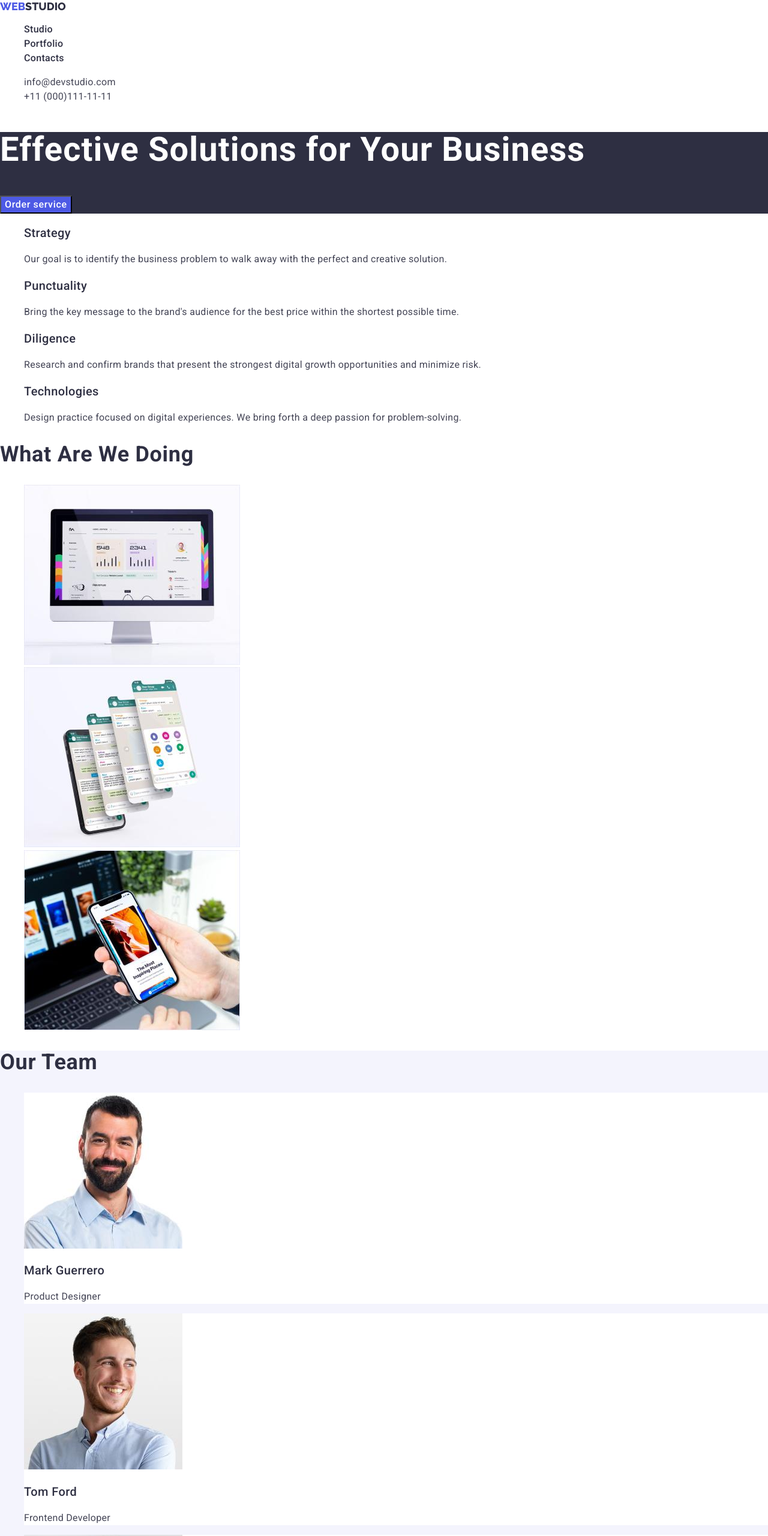
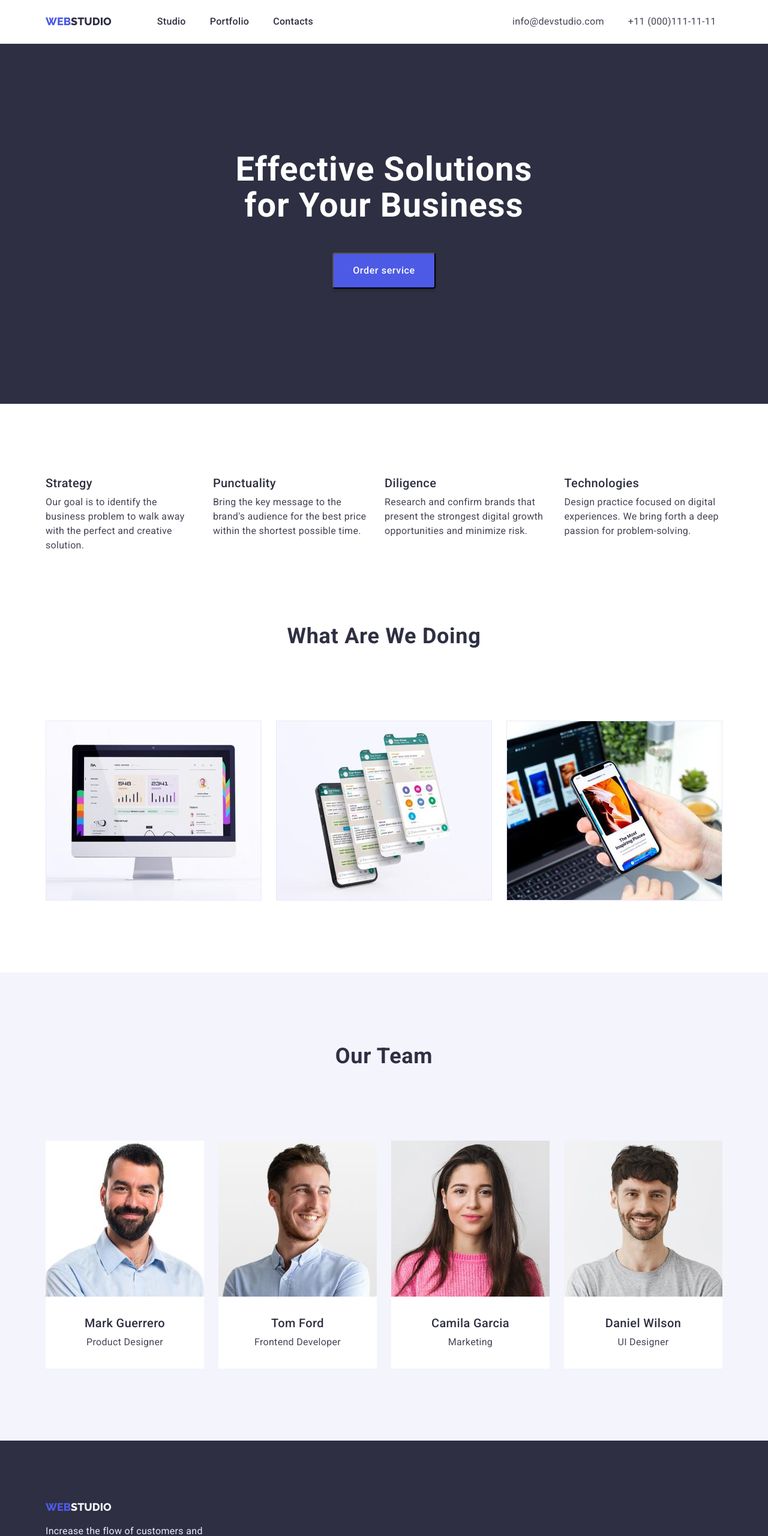
Before and after one commit to IVANKA1901/goit-markup-hw-03, a plain HTML site: page index.html in a window 1280 px wide. Shown: the top 2560 px of the page at 60% size. Drawn offline with nearby package versions, Linux system fonts and the light colour scheme.

Commit message:
домашка 3

```diff
--- a/css/styles.css
+++ b/css/styles.css
@@ -5,6 +5,37 @@
     --secondary-text-color:#434455;
     --third-text-color:#ffffff;
     --accent-color:#4D5AE5;
+}
+h1,
+h2,
+h3,
+h4,
+p {
+    margin-top: 0;
+    margin-bottom: 0;
+}
+
+ul,
+ol {
+    margin-top: 0;
+    margin-bottom: 0;
+    padding-left: 0;
+}
+
+img {
+    display: block;
+}
+
+button {
+    cursor: pointer;
+}
+.container {
+    width: 1158px;
+    margin-left: auto;
+    margin-right: auto;
+    padding-left: 15px;
+    padding-right: 15px;
+
 }
 
 .list {
@@ -25,6 +56,10 @@ body {
     font-style: normal;
 }
 /* ====================COMPONENTS================= */
+.section {
+ padding-top: 120px;
+ padding-bottom: 120px;
+}
 .page-header {
     background-color: var(--third-text-color);
 }
@@ -38,11 +73,13 @@ body {
 }
 
 .section-title {
+    margin-bottom: 120px;
     font-size: 36px;
     line-height: 1.11;
     letter-spacing: 0.02em;
     text-transform: capitalize;
     color: var(--primary-text-color);
+
 }
 
 .logo-light {
@@ -75,6 +112,30 @@ body {
 /* ================/COMPONENTS================= */
 
 /* ====================HEADER===================== */
+.page-header {
+    padding-top: 24px;
+    padding-bottom: 24px;
+    border-bottom: 1px solid #E7E9FC;
+}
+.page-header-container {
+    display: flex;
+    align-items: center;
+}
+.page-nav {
+    display: flex;
+    align-items: center;
+}
+.logo {
+    margin-right: 76px;
+}
+.menu {
+    display: flex;
+    align-items: center;
+}
+.menu-item:not(:last-child) {
+    margin-right: 40px;
+}
+
 .menu-link {
     font-weight: 500;
     line-height: 1.5;
@@ -84,6 +145,14 @@ body {
 .menu-link:hover,
 .menu-link:focus {
     color: #404bbf;
+}
+.navigation-contact {
+    display: flex;
+    align-items: center;
+    margin-left: 332px;
+}
+.adress-item:not(:last-child) {
+    margin-right: 40px;
 }
 
 .adress-link {
@@ -95,22 +164,35 @@ body {
 .adress-link:focus {
     color:#404bbf;
 }
+
 /* ====================/HEADER===================== */
 
 /* ====================SECTION 1===================== */
 .hero {
     background-color: var(--primary-text-color);
+    height: 600px;
+    text-align: center;
+
 }
 
 
 .modal-btn {
+    padding-left: 32px;
+    padding-right: 32px;
+    padding-top: 16px;
+    padding-bottom: 16px;
+    box-shadow: 0px 4px 4px rgba(0, 0, 0, 0.15);
+    border-radius: 4px;
     font-family: inherit;
     font-weight: 500;
     line-height: 1.5;
-    display: flex;
+    display: inline-block;
     letter-spacing: 0.04em;
     color: var(--third-text-color);
     background-color: var(--accent-color);
+    min-width: 169px;
+    text-align: center;
+    margin-top: 48px;
 }
 .modal-btn:hover,
 .modal-btn:focus {
@@ -121,6 +203,13 @@ body {
     line-height: 1.07;
     letter-spacing: 0.02em;
     color: var(--third-text-color);
+    padding-top: 180px;
+    margin-left: auto;
+    margin-right: auto;
+    width: 496px;
+    padding-left: 0px;
+    padding-right: 0px;
+
 }
 
 /* ====================/SECTION 1===================== */
@@ -140,6 +229,7 @@ body {
 }
 
 .feature-title {
+    margin-bottom: 8px;
     font-weight: 500;
     font-size: 20px;
     line-height: 1.2;
@@ -151,6 +241,12 @@ body {
     letter-spacing: 0.02em;
     color: var(--secondary-text-color);
 }
+.feature-list {
+    display: flex;
+    flex-wrap: nowrap;
+    gap: 24px;
+
+}
 /* =========================/SECTION 2================ */
 
 /* =========================SECTION 3=================== */
@@ -158,21 +254,66 @@ body {
     background-color: var(--third-text-color);
 }
 
+.work-img {
+    display: flex;
+    flex-wrap: wrap;
+    margin-top: 72px;
+    gap: 24px;
+    padding-bottom: 120px;
+}
+
 /* =========================/SECTION 3=================== */
 
 /* ====================SECTION 4====================== */
 .section-four {
     background-color: #F4F4FD;
+
+}
+.section-title {
+    margin-bottom: 120px;
+    text-align: center ;
+}
+.team-list {
+    display: flex;
+    flex-wrap: wrap;
+    gap: 24px;
+
 }
 .team-list-item {
     background-color: var(--third-text-color);
+    flex-basis: calc((100% - 72px) /4);
 }
+.team-list-item-wrapper {
+    padding-bottom: 32px;
+    padding-top: 32px;
+    padding-left: 16px;
+    padding-right: 16px;
+    text-align: center;
+
+}
+.card-description {
+    margin-bottom: 8px;
+}
+
 /* ==============
 ==/SECTION 4====================== */
 
 /* =======================FOOTER==================== */
 .footer {
     background-color: var(--primary-text-color);
+    display: block;
+    min-height: 312px;
+}
+
+.logo-footer {
+ padding-top: 100px;
+ padding-left: 0px;
+}
+.footer-description {
+    width: 264px;
+    height: 72px;
+    margin-top: 18px;
+    padding-left: 0px;
 }
 
 /* =======================/FOOTER==================== */
@@ -182,7 +323,19 @@ body {
 
 
 /* ======================SECTION 1=============================*/
+.button-list {
+    display: flex;
+    justify-content: center;
+    margin-top: 96px;
+    gap: 24px;
+
+}
+
 .buttons {
+    padding-left: 24px;
+    padding-right: 24px;
+    padding-top: 12px;
+    padding-bottom: 12px;
     font-weight: 500;
     line-height: 1.5;
     display: flex;
@@ -192,6 +345,7 @@ background-color: #F4F4FD;
     border: 1px solid #E7E9FC;
     border-radius: 4px;
 }
+
 .buttons:hover,
 .buttons:focus {
     color: var(--third-text-color);
@@ -199,6 +353,36 @@ border-radius: 4px;
     border: 1px solid #E7E9FC;
     border-radius: 4px;
 }
+.content {
+    display: flex;
+}
+.card-description {
+    margin-bottom: 8px;
+}
+.first-line {
+    margin-bottom: 48px;
+    margin-top: 72px;
+    gap: 24px;
+}
+.second-line {
+    margin-bottom: 48px;
+    gap: 24px;
+}
+.third-line {
+    margin-bottom: 48px;
+    gap: 24px;
+}
+.content-list-item {
+    background: #FFFFFF;
+    border: 1px solid #E7E9FC;
+}
 
+.content-item-list-wrapper {
+    padding-left: 16px;
+    padding-right: 0px;
+    padding-top: 32px;
+    padding-bottom: 32px;
+    text-align: left;
+}
 /* ======================/SECTION 1======================== */
 /* ==================================/PORTFOLIO========================= */
--- a/index.html
+++ b/index.html
@@ -13,15 +13,20 @@
       href="https://fonts.googleapis.com/css2?family=Raleway:wght@800&family=Roboto:wght@400;500;700;900&display=swap"
       rel="stylesheet"
     />
-    <link rel="stylesheet" href="https://cdn.jsdelivr.net/npm/modern-normalize@1.0.0/modern-normalize.css">
+    <link
+      rel="stylesheet"
+      href="https://cdn.jsdelivr.net/npm/modern-normalize@1.0.0/modern-normalize.css"
+    />
     <link rel="stylesheet" href="./css/styles.css" />
   </head>
   <body>
     <!-- HEADER -->
-    <heaclass="page-headerder">
+    <header class="page-header">
+      <div class="container page-header-container">
         <nav class="page-nav">
           <a class="logo list link" href="./index.html"
-          >WEB<span class="list link logo-dark">STUDIO</span></a>
+            >WEB<span class="list link logo-dark">STUDIO</span></a
+          >
           <ul class="menu list">
             <li class="menu-item">
               <a class="menu-link link" href="./index.html">Studio</a>
@@ -35,28 +40,33 @@
           </ul>
         </nav>
         <address class="adress">
-        <ul class="navigation-contact link list ">
-          <li>
+          <ul class="navigation-contact link list">
+            <li class="adress-item">
               <a class="adress-link link list" href="mailto:info@devstudio.com"
                 >info@devstudio.com</a
               >
             </li>
-          <li>
+            <li class="adress-item">
               <a class="adress-link link list" href="tel:+11(000)111-11-11"
                 >+11 (000)111-11-11</a
               >
             </li>
           </ul>
         </address>
-    </heaclass=>
+      </div>
+    </header>
     <main>
       <!-- SECTION 1 -->
       <section class="hero">
+        <div class="container">
           <h1 class="main-title">Effective Solutions for Your Business</h1>
           <button class="modal-btn" type="button">Order service</button>
+        </div>
       </section>
-      <section>
+
+      <section class="section">
         <!-- SECTION 2 -->
+        <div class="container">
           <h2 class="visually-hidden">Our features</h2>
         <ul class="feature-list link list">
           <li>
@@ -88,10 +98,12 @@
             </p>
           </li>
         </ul>
+        </div>
         </section>
       <section class="section-three">
         <!-- SECTION 3 -->
-        <h2 class="section-title">What Are We Doing</h2>
+        <div class="container">
+          <h2 class="section-title section-work">What Are We Doing</h2>
         <ul class="work-img link list">
           <li>
             <img
@@ -119,8 +131,9 @@
           </li>
         </ul>
       </section>
-      <section class="section-four">
+      <section class="section-four section">
         <!-- SECTION 4 -->
+        <div class="container">
           <h2 class="section-title">Our team</h2>
         <ul class="team-list link list">
           <li class="team-list-item">
@@ -130,8 +143,10 @@
               width="264"
               height="260"
             />
+            <div class="team-list-item-wrapper">
             <h3 class="card-description">Mark Guerrero</h3>
             <p class="desc">Product Designer</p>
+            </div>
           </li>
           <li class="team-list-item">
             <img
@@ -140,8 +155,10 @@
               width="264"
               height="260"
             />
+            <div class="team-list-item-wrapper">
             <h3 class="card-description">Tom Ford</h3>
             <p class="desc">Frontend Developer</p>
+            </div>
           </li>
           <li class="team-list-item">
             <img
@@ -150,8 +167,10 @@
               width="264"
               height="260"
             />
+            <div class="team-list-item-wrapper">
                <h3 class="card-description">Camila Garcia</h3>
             <p class="desc">Marketing</p>
+            </div>
           </li>
           <li class="team-list-item">
             <img
@@ -160,21 +179,28 @@
               width="264"
               height="260"
             />
+            <div class="team-list-item-wrapper">
               <h3 class="card-description">Daniel Wilson</h3>
             <p class="desc">UI Designer</p>
+            </div>
           </li>
         </ul>
+      </div>
       </section>
     </main>
     <footer class="footer">
       <!-- FOOTER -->
+      <div class="container">
+        <div class="logo-footer">
           <a class="logo list link" href="./index.html"
-        >WEB<span class="list link logo-light">STUDIO</span></a
-      >
+        >WEB<span class="list link logo-light">STUDIO</span></a>
+      </div>
+
       <p class="footer-description">
         Increase the flow of customers and sales for your business with digital
         marketing & growth solutions.
       </p>
+    </div>
     </footer>
   </body>
 </html>
--- a/portfolio.html
+++ b/portfolio.html
@@ -13,11 +13,16 @@
       href="https://fonts.googleapis.com/css2?family=Raleway:wght@800&family=Roboto:wght@400;500;700;900&display=swap"
       rel="stylesheet"
     />
+    <link
+      rel="stylesheet"
+      href="https://cdn.jsdelivr.net/npm/modern-normalize@1.0.0/modern-normalize.css"
+    />
     <link rel="stylesheet" href="./css/styles.css" />
   </head>
   <body>
     <!-- HEADER -->
     <header class="page-header">
+      <div class="container page-header-container">
         <nav class="page-nav">
           <a class="logo list link" href="./index.html"
             >WEB<span class="logo-half list link logo-dark">STUDIO</span></a
@@ -36,22 +41,24 @@
         </nav>
         <address class="adress">
           <ul class="navigation-contact link list">
-          <li>
+            <li class="adress-item">
               <a class="adress-link link list" href="mailto:info@devstudio.com"
                 >info@devstudio.com</a
               >
             </li>
-          <li>
+            <li class="adress-item">
               <a class="adress-link link list" href="tel:+11(000)111-11-11"
                 >+11 (000)111-11-11</a
               >
             </li>
           </ul>
         </address>
+      </div>
     </header>
     <main>
       <!-- SECTION 1 -->
       <section class="hero_2">
+        <div class="container">
           <h1 class="visually-hidden">Our buttons</h1>
           <ul class="button-list list link">
             <li><button class="buttons" type="button">All</button></li>
@@ -60,109 +67,142 @@
             <li><button class="buttons" type="button">Design</button></li>
             <li><button class="buttons" type="button">Marketing</button></li>
           </ul>
+
+          <!-- CONTENT -->
           <ul class="link list">
-          <li>
+            <div class="content first-line">
+              <li class="content-list-item">
                 <img
                   src="./images/images_02/interface_concept.jpg"
                   alt="the app interface"
                   width="360"
                   height="300"
                 />
-            <h2 class="card-description">Banking App Interface Concept</h2>
+                <div class="content-item-list-wrapper">
+                  <h2 class="card-description">
+                    Banking App Interface Concept
+                  </h2>
                   <p class="desc">App</p>
+                </div>
               </li>
-          <li>
+              <li class="content-list-item">
                 <img
                   src="./images/images_02/cashment_payment.jpg"
                   alt="payment by phone"
                   width="360"
                   height="300"
                 />
+                <div class="content-item-list-wrapper">
                   <h2 class="card-description">Cashless Payment</h2>
                   <p class="desc">Marketing</p>
+                </div>
               </li>
-          <li>
+              <li class="content-list-item">
                 <img
                   src="./images/images_02/meditation_app.jpg"
                   alt="the laptop and phone"
                   width="360"
                   height="300"
                 />
+                <div class="content-item-list-wrapper">
                   <h2 class="card-description">Meditaion App</h2>
                   <p class="desc">App</p>
+                </div>
               </li>
-          <li>
+            </div>
+            <div class="content second-line">
+              <li class="content-list-item">
                 <img
                   src="./images/images_02/taxi_services.jpg"
                   alt="the phone in the car"
                   width="360"
                   height="300"
                 />
+                <div class="content-item-list-wrapper">
                   <h2 class="card-description">Taxi Service</h2>
                   <p class="desc">Marketing</p>
+                </div>
               </li>
-          <li>
+              <li class="content-list-item">
                 <img
                   src="./images/images_02/screen_illustrations.jpg"
                   alt="phone screen"
                   width="360"
                   height="300"
                 />
+                <div class="content-item-list-wrapper">
                   <h2 class="card-description">Screen Illustrations</h2>
                   <p class="desc">Design</p>
+                </div>
               </li>
-          <li>
+              <li class="content-list-item">
                 <img
                   src="./images/images_02/online_cources.jpg"
                   alt="the smilling girl with phone"
                   width="360"
                   height="300"
                 />
+                <div class="content-item-list-wrapper">
                   <h2 class="card-description">Online Courses</h2>
                   <p class="desc">Marketing</p>
+                </div>
               </li>
-          <li>
+            </div>
+            <div class="content third-line">
+              <li class="content-list-item">
                 <img
                   src="./images/images_02/instagram_stories.jpg"
                   alt="stories image"
                   width="360"
                   height="300"
                 />
+                <div class="content-item-list-wrapper">
                   <h2 class="card-description">Instagram Stories Concept</h2>
                   <p class="desc">Design</p>
+                </div>
               </li>
-          <li>
+              <li class="content-list-item">
                 <img
                   src="./images/images_02/organic_food.jpg"
                   alt="the bag full of food"
                   width="360"
                   height="300"
                 />
+                <div class="content-item-list-wrapper">
                   <h2 class="card-description">Organic Food</h2>
                   <p class="desc">Web Site</p>
+                </div>
               </li>
-          <li>
+              <li class="content-list-item">
                 <img
                   src="./images/images_02/coffee.jpg"
                   alt="the barmen making the coffee"
                   width="360"
                   height="300"
                 />
+                <div class="content-item-list-wrapper">
                   <h2 class="card-description">Fresh Coffee</h2>
                   <p class="desc">Web Site</p>
+                </div>
               </li>
+            </div>
           </ul>
+        </div>
       </section>
     </main>
     <footer class="footer">
       <!-- FOOTER -->
+      <div class="container">
+        <div class="logo-footer">
           <a class="logo list link" href="./index.html"
             >WEB<span class="list link logo-light">STUDIO</span></a
           >
+        </div>
         <p class="footer-description">
-        Increase the flow of customers and sales for your business with digital
-        marketing & growth solutions.
+          Increase the flow of customers and sales for your business with
+          digital marketing & growth solutions.
         </p>
+      </div>
     </footer>
   </body>
 </html>
```
Lines whose indentation alone changed are shown as unchanged.
